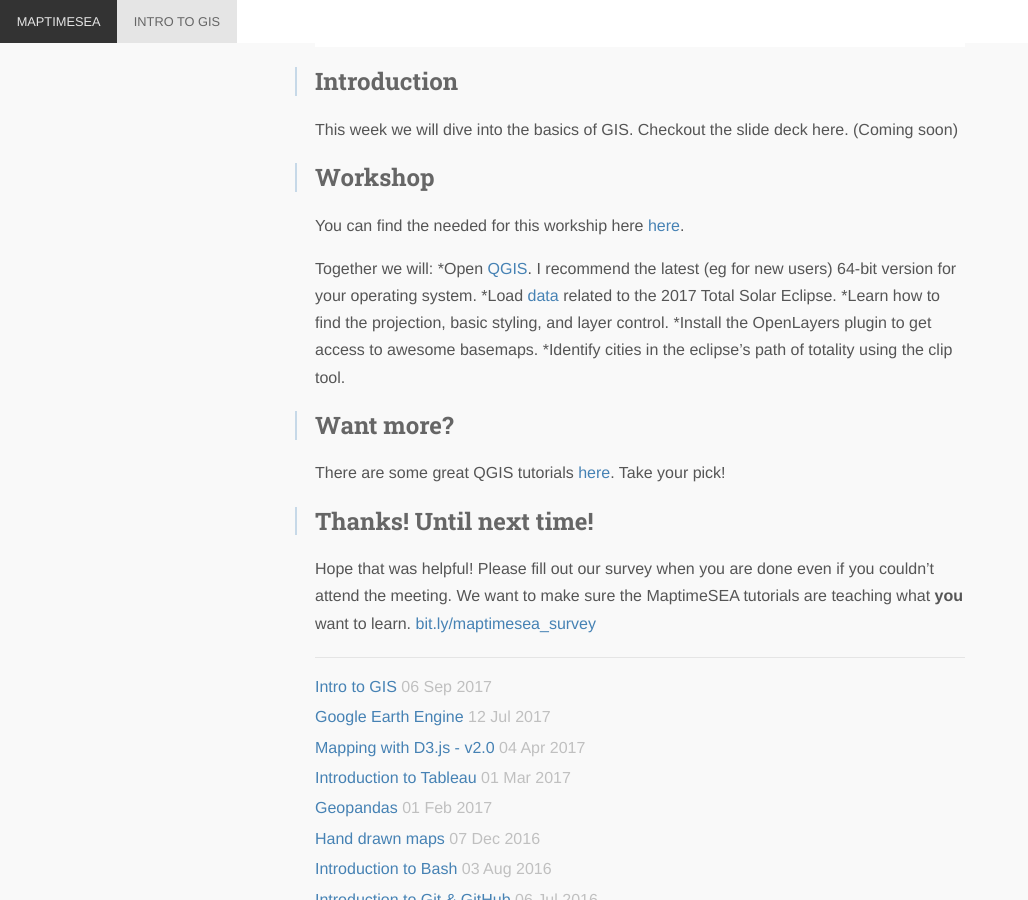
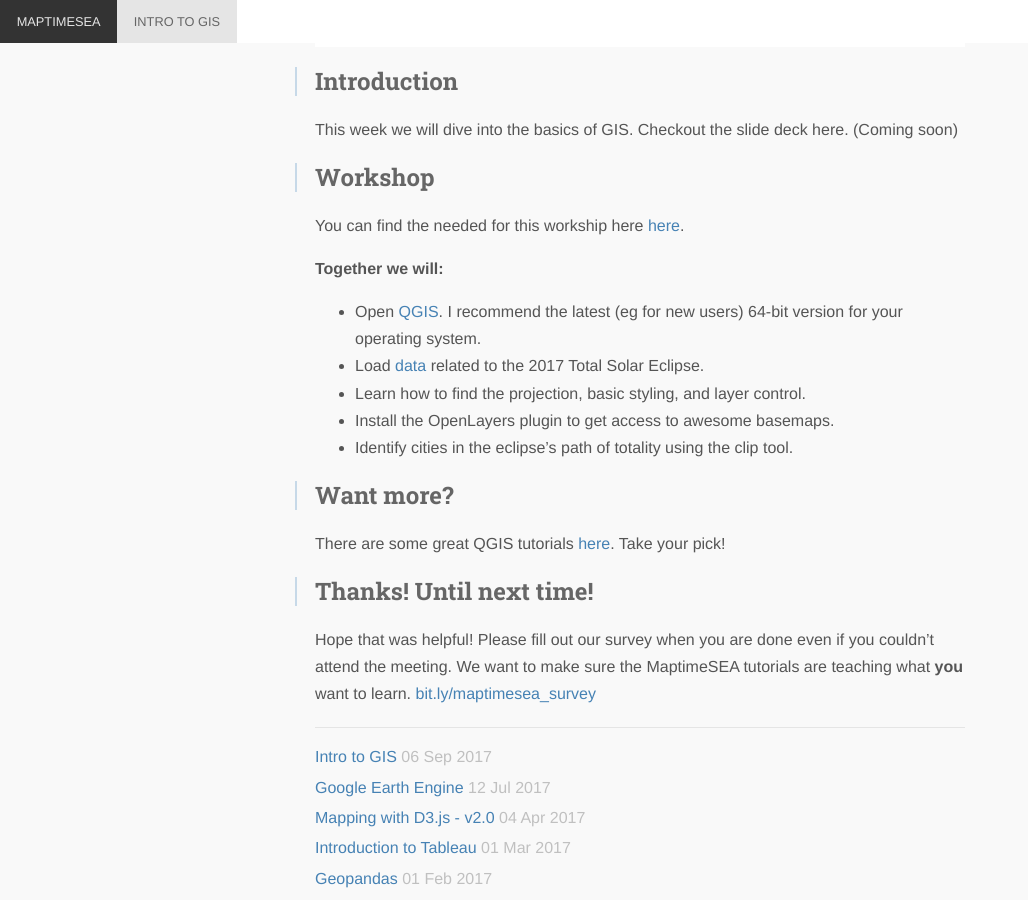
Before and after one commit to MaptimeSEA/maptimesea.github.io, a Jekyll site: the page built from _posts/2017-09-06-introtogis.markdown, in a window 1280 px wide and 900 px high, scrolled down 355 px. Shown: the whole window, without its empty margins (0-1028 px from the left). Built offline with Jekyll 4.4.1, drawn with Linux system fonts in a browser that asks for light colours; nearby versions of some CDN libraries; Markdown is read by kramdown in place of the engine named in the settings.

Commit message:
fixed formatting

```diff
--- a/_posts/2017-09-06-introtogis.markdown
+++ b/_posts/2017-09-06-introtogis.markdown
@@ -22,12 +22,12 @@ This week we will dive into the basics of GIS. Checkout the slide deck here. (Co
 
 You can find the needed for this workship here [here](https://github.com/christyheaton/MaptimeSea_092017).
 
-Together we will:
-*Open [QGIS](http://www.qgis.org/en/site/forusers/download.html). I recommend the latest (eg for new users) 64-bit version for your operating system.
-*Load [data](https://github.com/christyheaton/MaptimeSea_092017) related to the 2017 Total Solar Eclipse.
-*Learn how to find the projection, basic styling, and layer control.
-*Install the OpenLayers plugin to get access to awesome basemaps.
-*Identify cities in the eclipse's path of totality using the clip tool.
+**Together we will:**
+* Open [QGIS](http://www.qgis.org/en/site/forusers/download.html). I recommend the latest (eg for new users) 64-bit version for your operating system.
+* Load [data](https://github.com/christyheaton/MaptimeSea_092017) related to the 2017 Total Solar Eclipse.
+* Learn how to find the projection, basic styling, and layer control.
+* Install the OpenLayers plugin to get access to awesome basemaps.
+* Identify cities in the eclipse's path of totality using the clip tool.
 
 ## Want more?
 
```
